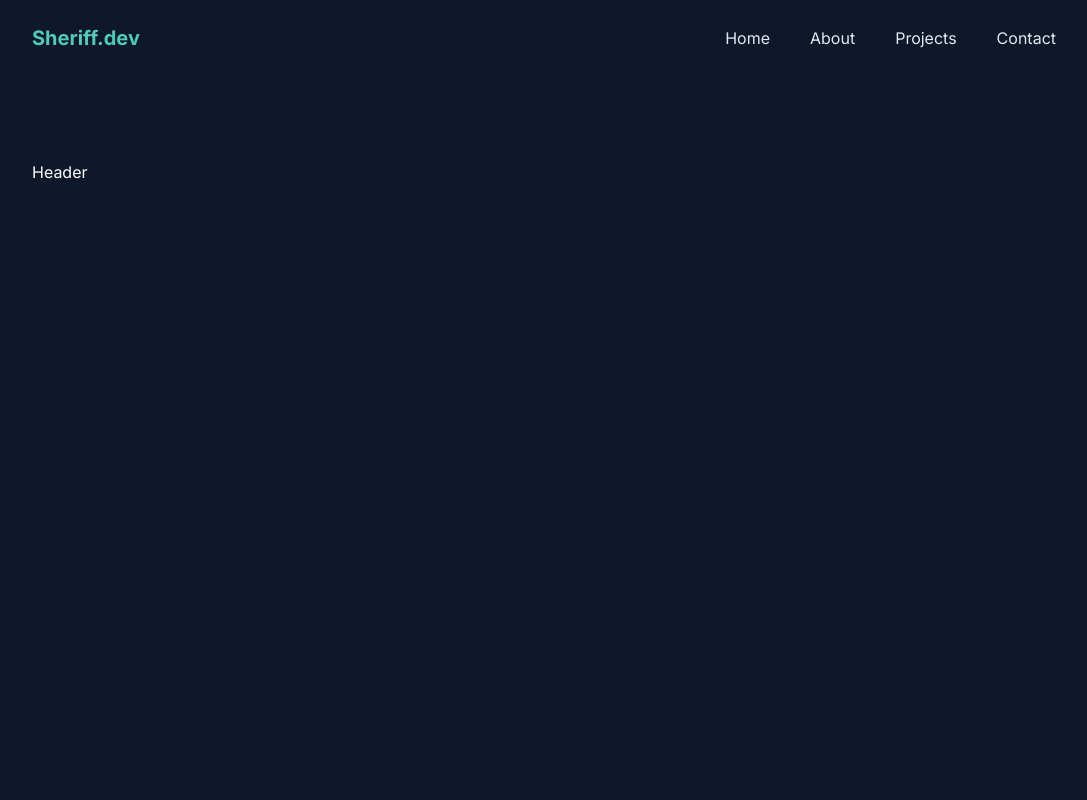
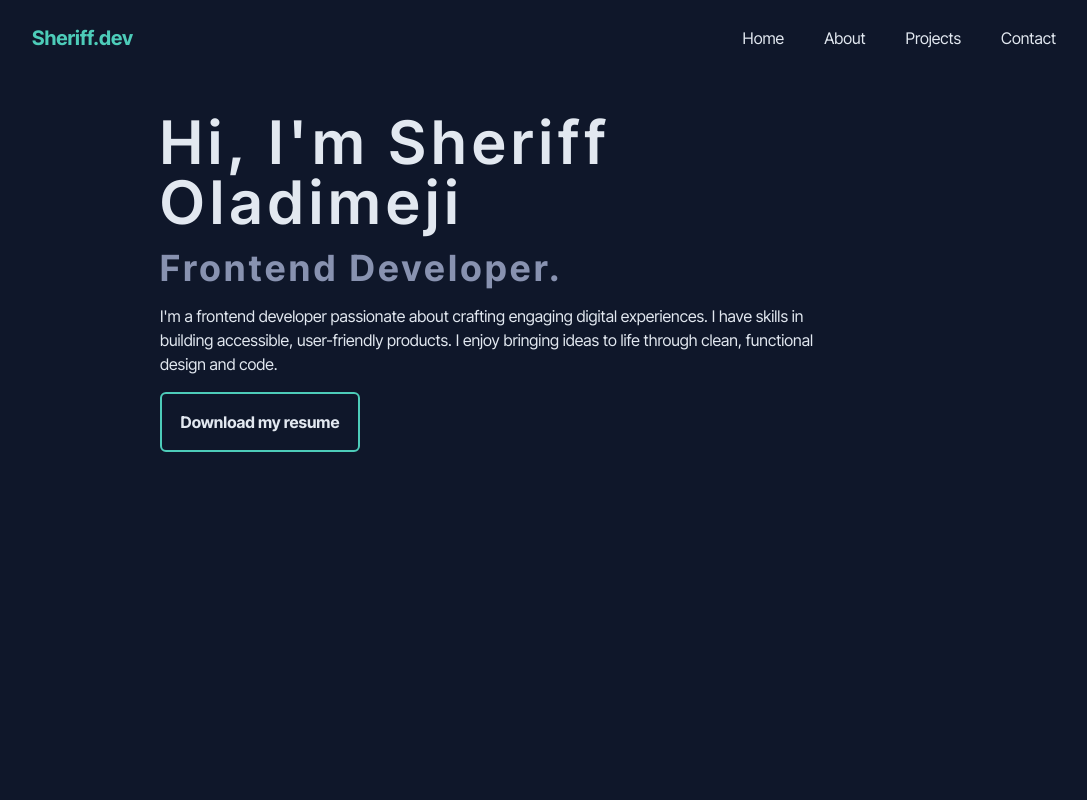
Before and after one commit to Sheriff-Oladimeji/portfolio, a React (Vite) app: page / in a window 1280 px wide. Shown: the top 800 px of the page, without its empty margins (96-1183 px from the left). Built offline with nearby package versions, Linux system fonts and the light colour scheme.

Commit message:
feat: add header section

```diff
--- a/src/components/Header.jsx
+++ b/src/components/Header.jsx
@@ -1,10 +1,28 @@
-
 const Header = () => {
   return (
-    <div className="container" name="home">
-      Header
-    </div>
+    <header
+      className="min-h-screen pt-28 w-[90%] md:w-[60%] mx-auto"
+      name="home"
+    >
+      <div className="flex flex-col w-full gap-4">
+        <h1 className="text-4xl md:text-6xl font-semibold text-bold  tracking-widest">
+          Hi, I'm Sheriff <span className="hidden md:inline">Oladimeji</span>
+        </h1>
+        <h2 className="text-3xl md:text-4xl font-bold text-gray md:tracking-widest">
+          Frontend Developer.
+        </h2>
+        <p className="text-light max-w-2xl">
+          I'm a frontend developer passionate about crafting engaging digital
+          experiences. I have skills in building accessible, user-friendly
+          products. I enjoy bringing ideas to life through clean, functional
+          design and code.
+        </p>
+        <button className="border-green border-2 rounded-md py-4 px-2 outline-none bg-transparent w-[200px] hover:bg-green active:bg-green text-bold font-bold">
+          Download my resume
+        </button>
+      </div>
+    </header>
   );
-}
+};
 
-export default Header
+export default Header;
--- a/src/components/Navbar.jsx
+++ b/src/components/Navbar.jsx
@@ -63,7 +63,7 @@ const Navbar = () => {
           className={
             nav
               ? "md:hidden w-full h-screen bg-darkBg top-0 left-0 fixed z-10 duration-500 px-8 py-8"
-              : "md:hidden w-[50px] h-screen bg-white top-0 left-[-100%] fixed z-10 duration-500"
+              : "md:hidden w-0 h-screen bg-white top-0 left-[-100%] fixed z-10 duration-500"
           }
         >
           <div className="flex flex-col h-full justify-center gap-12 items-center ">
--- a/src/index.css
+++ b/src/index.css
@@ -1,8 +1,8 @@
-@import url('https://fonts.googleapis.com/css2?family=Inter:wght@300;400;500;600;700&display=swap');
+@import url('https://fonts.googleapis.com/css2?family=Inter+Tight:wght@300;400;500;600;700&display=swap');
 @tailwind base;
 @tailwind components;
 @tailwind utilities;
 
 .container{
-    @apply  min-h-screen pt-40 w-[90%] md:w-[80%] mx-auto;
+    @apply  min-h-screen pt-24 w-[90%] md:w-[80%] mx-auto;
 }
--- a/tailwind.config.js
+++ b/tailwind.config.js
@@ -5,12 +5,13 @@ export default {
     extend: {
       colors: {
         darkBg: "#0F172A",
-        bold: "#DBE3F0",
+        bold: "#E2E8F0",
         light: "#E2E8F0",
         green: "#4DCCB9",
+        gray: "#8892B0",
       },
       fontFamily: {
-        inter: ["Inter", "sans-serif"],
+        inter: ["Inter Tight", "sans-serif"],
       },
     },
   },
```
